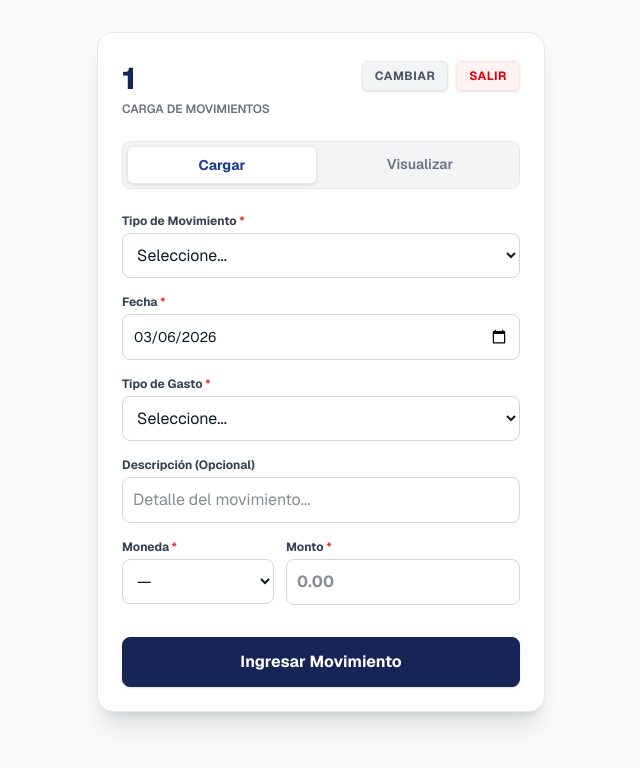
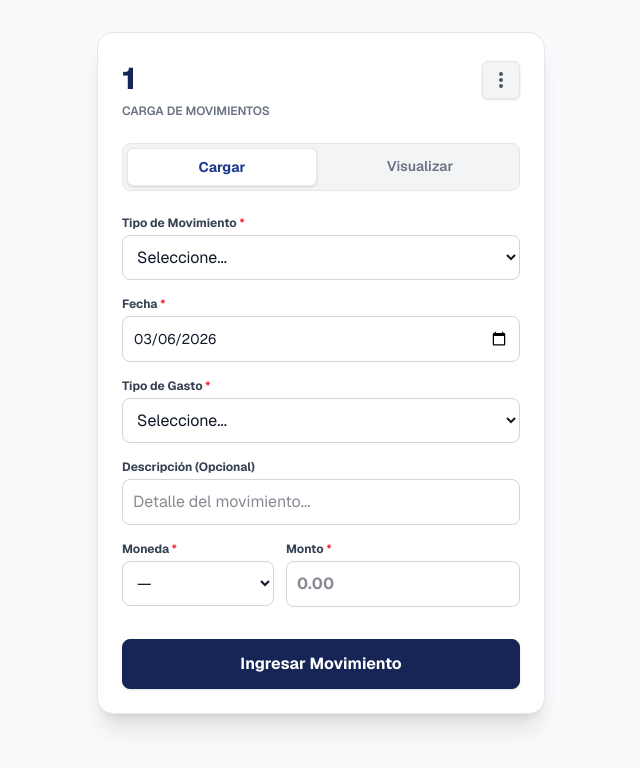
Before and after one commit to GuillermoGiles/sgf-gastos, a Next.js app: page /workspace/1/carga in a window 1280 px wide. Shown: the top 768 px of the page, without its empty margins (319-959 px from the left). Built offline with nearby package versions, Linux system fonts and the light colour scheme; no server answers.

Commit message:
Replace header buttons with a dropdown menu to support long company titles

```diff
--- a/src/app/workspace/[empresa]/carga/page.tsx
+++ b/src/app/workspace/[empresa]/carga/page.tsx
@@ -34,6 +34,7 @@ export default function CargaPage() {
 
   const [showModal, setShowModal] = useState(false);
   const [showLogoutConfirm, setShowLogoutConfirm] = useState(false);
+  const [showMenu, setShowMenu] = useState(false);
   const [loading, setLoading] = useState(false);
   const [statusMessage, setStatusMessage] = useState("");
 
@@ -143,19 +144,43 @@ export default function CargaPage() {
             </h1>
           </div>
 
-          <div className="flex space-x-2">
+          <div className="relative">
+            <button
+              onClick={() => setShowMenu(!showMenu)}
+              className="flex items-center justify-center p-2 bg-gray-100 text-gray-600 border border-gray-200 hover:bg-gray-200 rounded-md transition-colors shadow-sm"
+              title="Menú de opciones"
+            >
+              <svg xmlns="http://www.w3.org/2000/svg" className="h-5 w-5" viewBox="0 0 20 20" fill="currentColor">
+                <path d="M10 6a2 2 0 110-4 2 2 0 010 4zM10 12a2 2 0 110-4 2 2 0 010 4zM10 18a2 2 0 110-4 2 2 0 010 4z" />
+              </svg>
+            </button>
+
+            {showMenu && (
+              <>
+                <div className="fixed inset-0 z-40" onClick={() => setShowMenu(false)}></div>
+                <div className="absolute right-0 mt-2 w-36 bg-white rounded-lg shadow-xl border border-gray-200 z-50 flex flex-col overflow-hidden animate-fade-in">
                   <Link
                     href="/"
-              className="flex items-center justify-center px-3 py-1.5 bg-gray-100 text-gray-600 border border-gray-200 hover:bg-gray-200 rounded-md text-xs font-bold uppercase tracking-wider transition-colors shadow-sm flex-1 sm:flex-none"
+                    onClick={() => setShowMenu(false)}
+                    className="flex items-center gap-2 px-4 py-3 text-left text-sm font-bold text-gray-700 hover:bg-gray-100 border-b border-gray-100 transition-colors"
                   >
+                    <svg xmlns="http://www.w3.org/2000/svg" className="h-4 w-4" viewBox="0 0 20 20" fill="currentColor">
+                      <path fillRule="evenodd" d="M4 2a1 1 0 011 1v2.101a7.002 7.002 0 0111.601 2.566 1 1 0 11-1.885.666A5.002 5.002 0 005.999 7H9a1 1 0 010 2H4a1 1 0 01-1-1V3a1 1 0 011-1zm.008 9.057a1 1 0 011.276.61A5.002 5.002 0 0014.001 13H11a1 1 0 110-2h5a1 1 0 011 1v5a1 1 0 11-2 0v-2.101a7.002 7.002 0 01-11.601-2.566 1 1 0 01.61-1.276z" clipRule="evenodd" />
+                    </svg>
                     Cambiar
                   </Link>
                   <button
-              onClick={() => setShowLogoutConfirm(true)}
-              className="flex items-center justify-center gap-1 px-3 py-1.5 bg-red-50 text-red-600 border border-red-100 hover:bg-red-100 rounded-md text-xs font-bold uppercase tracking-wider transition-colors shadow-sm flex-1 sm:flex-none"
+                    onClick={() => { setShowMenu(false); setShowLogoutConfirm(true); }}
+                    className="flex items-center gap-2 px-4 py-3 text-left text-sm font-bold text-red-600 hover:bg-red-50 transition-colors"
                   >
+                    <svg xmlns="http://www.w3.org/2000/svg" className="h-4 w-4" viewBox="0 0 20 20" fill="currentColor">
+                      <path fillRule="evenodd" d="M3 3a1 1 0 00-1 1v12a1 1 0 102 0V4a1 1 0 00-1-1zm10.293 9.293a1 1 0 001.414 1.414l3-3a1 1 0 000-1.414l-3-3a1 1 0 10-1.414 1.414L14.586 9H7a1 1 0 100 2h7.586l-1.293 1.293z" clipRule="evenodd" />
+                    </svg>
                     Salir
                   </button>
+                </div>
+              </>
+            )}
           </div>
         </div>
 
--- a/src/app/workspace/[empresa]/visualizar/page.tsx
+++ b/src/app/workspace/[empresa]/visualizar/page.tsx
@@ -32,6 +32,7 @@ export default function VisualizarPage() {
   const [isExporting, setIsExporting] = useState(false);
   const [showFilters, setShowFilters] = useState(false);
   const [showLogoutConfirm, setShowLogoutConfirm] = useState(false);
+  const [showMenu, setShowMenu] = useState(false);
 
   const [showEditModal, setShowEditModal] = useState(false);
   const [showDeleteConfirm, setShowDeleteConfirm] = useState(false);
@@ -423,19 +424,43 @@ export default function VisualizarPage() {
             </h1>
           </div>
 
-          <div className="flex space-x-2">
+          <div className="relative">
+            <button
+              onClick={() => setShowMenu(!showMenu)}
+              className="flex items-center justify-center p-2 bg-gray-100 text-gray-600 border border-gray-200 hover:bg-gray-200 rounded-md transition-colors shadow-sm"
+              title="Menú de opciones"
+            >
+              <svg xmlns="http://www.w3.org/2000/svg" className="h-5 w-5" viewBox="0 0 20 20" fill="currentColor">
+                <path d="M10 6a2 2 0 110-4 2 2 0 010 4zM10 12a2 2 0 110-4 2 2 0 010 4zM10 18a2 2 0 110-4 2 2 0 010 4z" />
+              </svg>
+            </button>
+
+            {showMenu && (
+              <>
+                <div className="fixed inset-0 z-40" onClick={() => setShowMenu(false)}></div>
+                <div className="absolute right-0 mt-2 w-36 bg-white rounded-lg shadow-xl border border-gray-200 z-50 flex flex-col overflow-hidden animate-fade-in">
                   <Link
                     href="/"
-              className="flex items-center justify-center px-3 py-1.5 bg-gray-100 text-gray-600 border border-gray-200 hover:bg-gray-200 rounded-md text-xs font-bold uppercase tracking-wider transition-colors shadow-sm flex-1 sm:flex-none"
+                    onClick={() => setShowMenu(false)}
+                    className="flex items-center gap-2 px-4 py-3 text-left text-sm font-bold text-gray-700 hover:bg-gray-100 border-b border-gray-100 transition-colors"
                   >
+                    <svg xmlns="http://www.w3.org/2000/svg" className="h-4 w-4" viewBox="0 0 20 20" fill="currentColor">
+                      <path fillRule="evenodd" d="M4 2a1 1 0 011 1v2.101a7.002 7.002 0 0111.601 2.566 1 1 0 11-1.885.666A5.002 5.002 0 005.999 7H9a1 1 0 010 2H4a1 1 0 01-1-1V3a1 1 0 011-1zm.008 9.057a1 1 0 011.276.61A5.002 5.002 0 0014.001 13H11a1 1 0 110-2h5a1 1 0 011 1v5a1 1 0 11-2 0v-2.101a7.002 7.002 0 01-11.601-2.566 1 1 0 01.61-1.276z" clipRule="evenodd" />
+                    </svg>
                     Cambiar
                   </Link>
                   <button
-              onClick={() => setShowLogoutConfirm(true)}
-              className="flex items-center justify-center gap-1 px-3 py-1.5 bg-red-50 text-red-600 border border-red-100 hover:bg-red-100 rounded-md text-xs font-bold uppercase tracking-wider transition-colors shadow-sm flex-1 sm:flex-none"
+                    onClick={() => { setShowMenu(false); setShowLogoutConfirm(true); }}
+                    className="flex items-center gap-2 px-4 py-3 text-left text-sm font-bold text-red-600 hover:bg-red-50 transition-colors"
                   >
+                    <svg xmlns="http://www.w3.org/2000/svg" className="h-4 w-4" viewBox="0 0 20 20" fill="currentColor">
+                      <path fillRule="evenodd" d="M3 3a1 1 0 00-1 1v12a1 1 0 102 0V4a1 1 0 00-1-1zm10.293 9.293a1 1 0 001.414 1.414l3-3a1 1 0 000-1.414l-3-3a1 1 0 10-1.414 1.414L14.586 9H7a1 1 0 100 2h7.586l-1.293 1.293z" clipRule="evenodd" />
+                    </svg>
                     Salir
                   </button>
+                </div>
+              </>
+            )}
           </div>
         </div>
 
```
Lines whose indentation alone changed are shown as unchanged.
